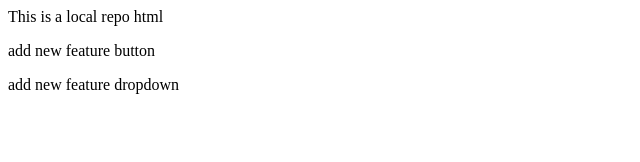
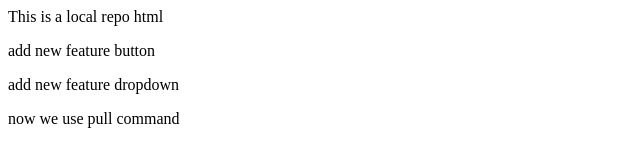
Before and after one commit to Usama-Bhatti/L-repo, a plain HTML site: page index.html in a window 1280 px wide. Shown: the whole page, without its empty margins (0-640 px from the left). Drawn offline with Linux system fonts and the light colour scheme.

Commit message:
we use pull command

```diff
--- a/index.html
+++ b/index.html
@@ -1,3 +1,4 @@
 <p>This is a local repo html</p>
 <p>add new feature button </p>
 <p>add new feature dropdown</p>
+<p>now we use pull command </p>
```
